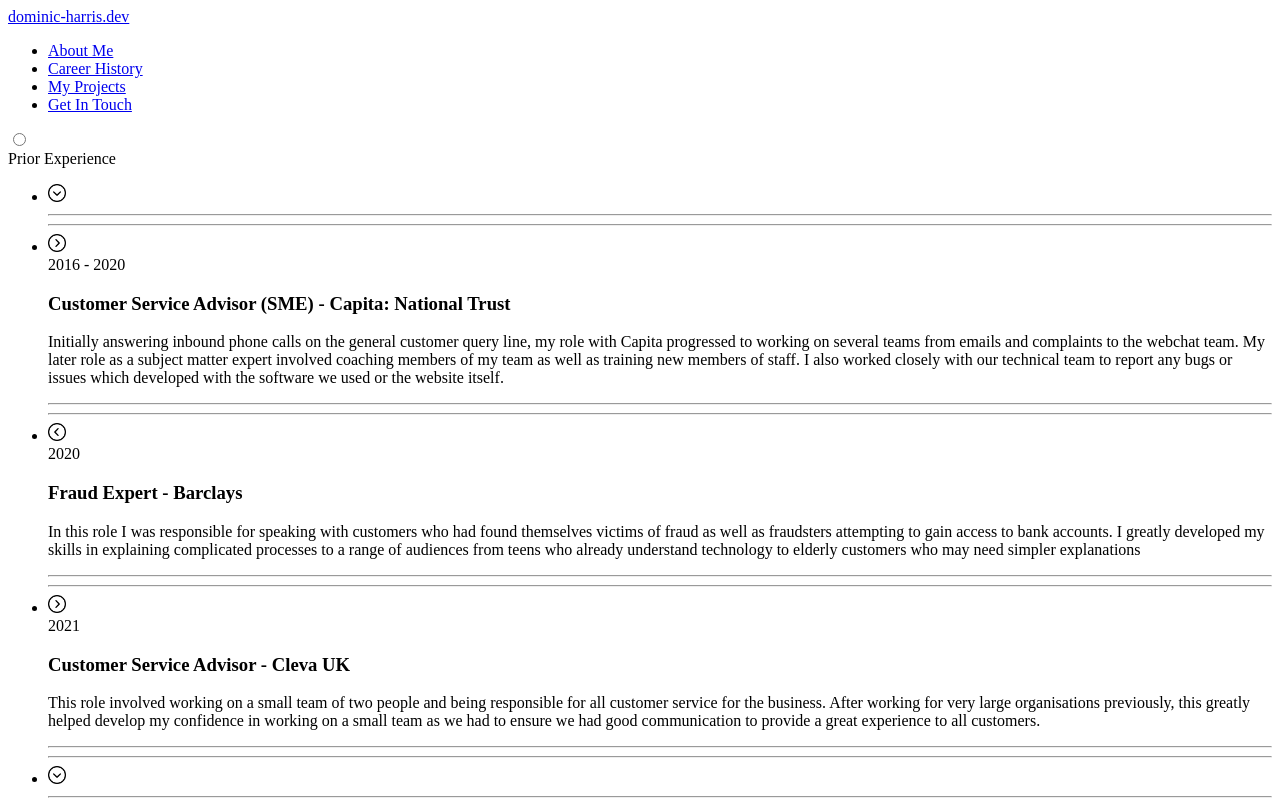
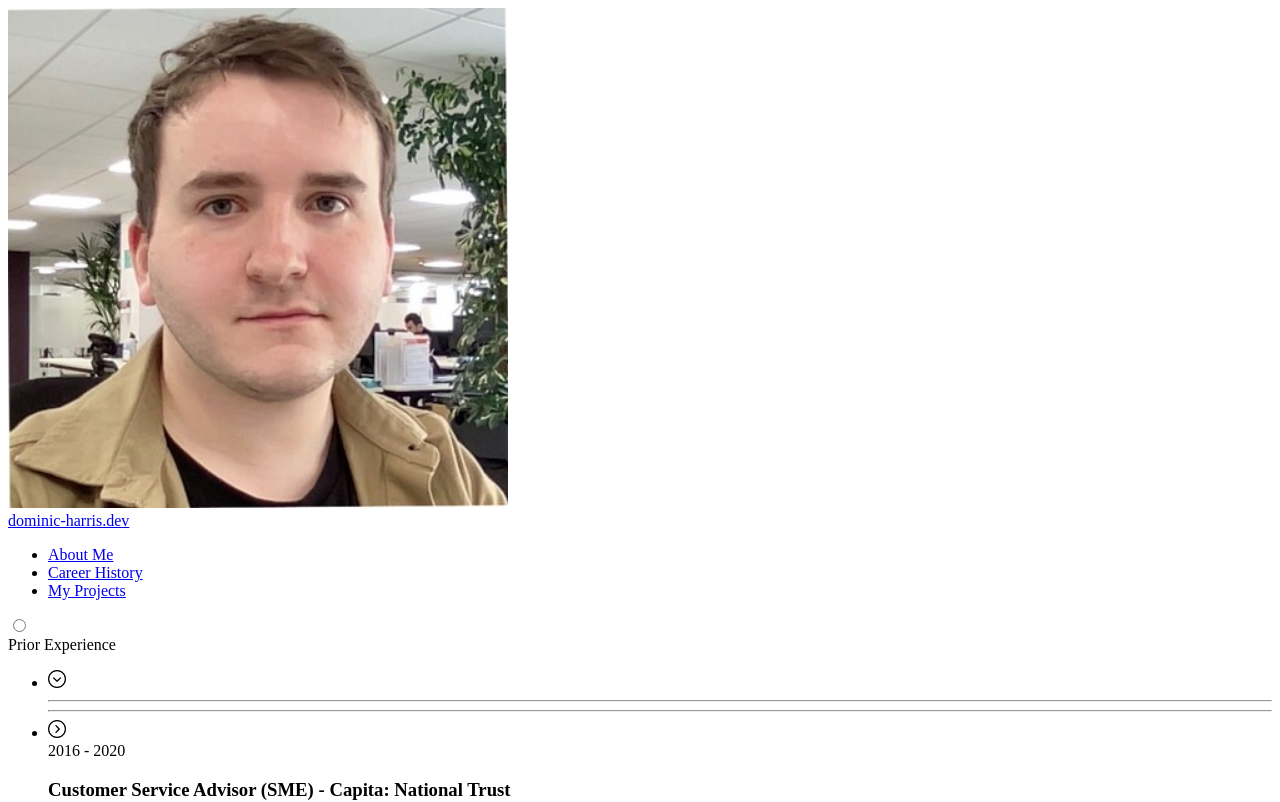
Before and after one commit to DominicFH/Portfolio, a Next.js app: page /career in a window 1280 px wide. Shown: the top 802 px of the page. Built offline with nearby package versions, Linux system fonts and the light colour scheme.

Commit message:
Update Nav

```diff
--- a/components/NavButton.js
+++ b/components/NavButton.js
@@ -3,11 +3,10 @@ import { usePathname } from "next/navigation";
 
 export default function NavButton({ pageName, pathName }) {
   const currentPath = usePathname();
-  const className =
-    currentPath === pathName ? "flex-1 tab tab-active" : "flex-1 tab";
+  const activeClassName = currentPath === pathName ? "tab-active" : "flex-1 tab";
   return (
     <li>
-      <Link role="tab" className={className} href={pathName}>
+      <Link role="tab" className={`mx-2 flex-1 tab ${activeClassName}`} href={pathName}>
         {pageName}
       </Link>
     </li>
--- a/components/nav.js
+++ b/components/nav.js
@@ -1,5 +1,6 @@
 import Link from "next/link";
 import NavButton from "./NavButton.js";
+import Image from "next/image.js";
 
 export default function Nav() {
   const pages = [
@@ -15,15 +16,16 @@ export default function Nav() {
       pageName: "My Projects",
       pathName: "/projects",
     },
-    {
-      pageName: "Get In Touch",
-      pathName: "/contact",
-    },
   ];
   return (
     <div className="navbar bg-base-100">
       <div className="navbar-start flex-1">
-        <Link href={"/"} className="btn btn-ghost text-xl">
+        <div className="avatar">
+          <div className="w-24 rounded-full">
+            <Image src={"/images/profile.jpg"} height={500} width={500} />
+          </div>
+        </div>
+        <Link href={"/"} className="btn btn-ghost text-xl mx-2">
           dominic-harris.dev
         </Link>
       </div>
@@ -31,13 +33,7 @@ export default function Nav() {
         <div className="tabs tabs-boxed">
           <ul className="menu menu-vertical lg:menu-horizontal rounded-box">
             {pages.map((page) => {
-              return (
-                <NavButton
-                  key={page.pageName}
-                  pageName={page.pageName}
-                  pathName={page.pathName}
-                />
-              );
+              return <NavButton key={page.pageName} pageName={page.pageName} pathName={page.pathName} />;
             })}
           </ul>
         </div>
```
Also changed, not shown: public/images/profile.jpg (added).
